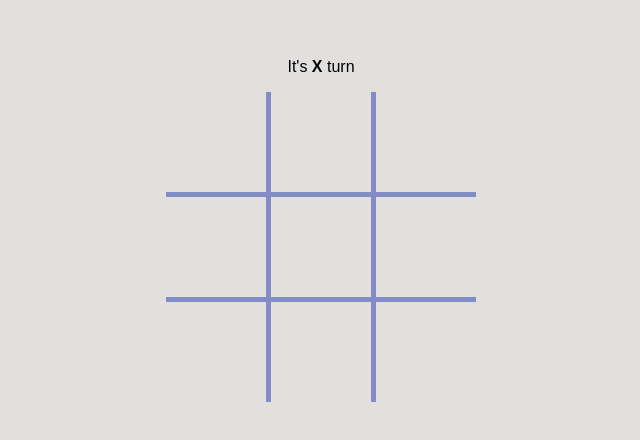
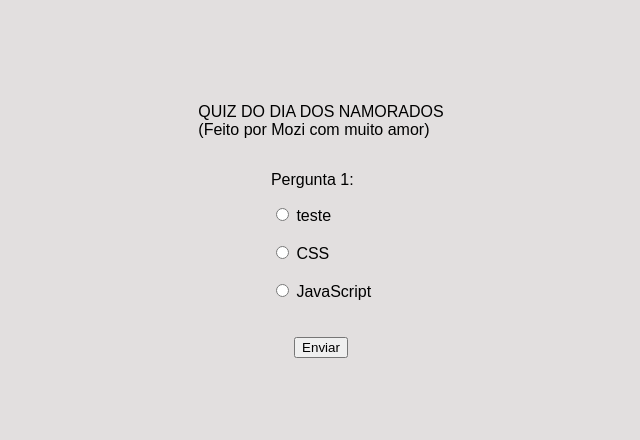
Before and after one commit to furquim25/mozi-gift, a plain HTML site: page index.html in a window 1280 px wide. Shown: the part 166-606 px from the top of the page, without its empty margins (295-935 px from the left). Drawn offline with Linux system fonts and the light colour scheme.

Commit message:
escopo basico

```diff
--- a/index.html
+++ b/index.html
@@ -10,43 +10,21 @@
 </head>
 <body>
     <div class="flex-container column">
-
-        <p class="main-text">It's <b>X</b> turn</p>
-        <div class="board">
-            <div class="flex-container row">
-                <div id="pos1" class="btn" onclick="selectPosition(this.id)">
-                </div>
-
-                <div id="pos2" class="btn" onclick="selectPosition(this.id)">
-                </div>
-
-                <div id="pos3" class="btn" onclick="selectPosition(this.id)">
-                </div>
-            </div>
-
-            <div class="flex-container row">
-                <div id="pos4" class="btn" onclick="selectPosition(this.id)">
-                </div>
-
-                <div id="pos5" class="btn" onclick="selectPosition(this.id)">
-                </div>
-
-                <div id="pos6" class="btn" onclick="selectPosition(this.id)">
-                </div>
-            </div>
-
-            <div class="flex-container row">
-                <div id="pos7" class="btn" onclick="selectPosition(this.id)">
-                </div>
-
-                <div id="pos8" class="btn" onclick="selectPosition(this.id)">
-                </div>
-
-                <div id="pos9" class="btn" onclick="selectPosition(this.id)">
-                </div>
-            </div>
-            <div class="line"></div>
+        <p>QUIZ DO DIA DOS NAMORADOS <br>(Feito por Mozi com muito amor)</p>
+        <div id="quiz">
+            <p class="question">Pergunta 1:</p>
+            <input type="radio" id="1" name="fav_language" value="HTML">
+            <label for="1">teste</label><br>
+            <br>
+            <input type="radio" id="2" name="fav_language" value="CSS">
+            <label for="2">CSS</label><br>
+            <br>
+            <input type="radio" id="3" name="fav_language" value="JavaScript">
+            <label for="3">JavaScript</label>
         </div>
+        <br>
+        <br>
+        <button onclick="selectSendButton()">Enviar</button>
     </div>
 </body>
 
--- a/main.js
+++ b/main.js
@@ -1,3 +1,20 @@
+currentQuestion = 1
+quizData = [
+    ["1) Qual foi o local do nosso primeiro encontro?", "Lagoa", "Praia de Copacabana", "Sua casa"],
+    ["2) Qual é a minha comida favorita?", "Pastel", "Pizza", "Hamburguer"],
+    ["3) O que eu mais gosto em você?", "Bunda", "Sua beleza interior", "Seus olhos"],
+    ["4) Nossa melhor lembrança juntos:"]
+]
+function selectSendButton(clickedId){
+    selectedRadio = document.querySelector('input[type="radio"]:checked').id
+    console.log(selectedRadio)
+
+    // Uncheck radio btn
+    document.querySelector('input[type="radio"]:checked').checked = false;
+}
+
+
+
 isXTurn = false
 function selectPosition(clickedId) {
     clickedElement = document.getElementById(clickedId)
```
